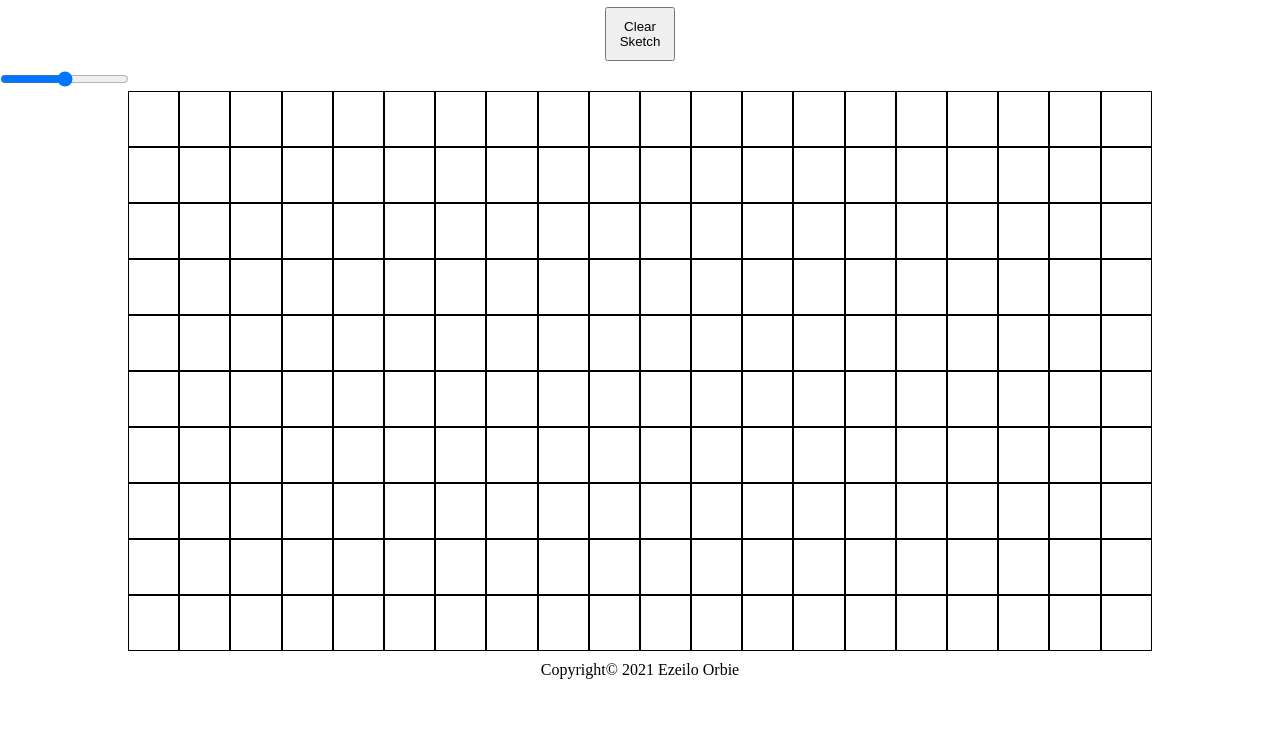
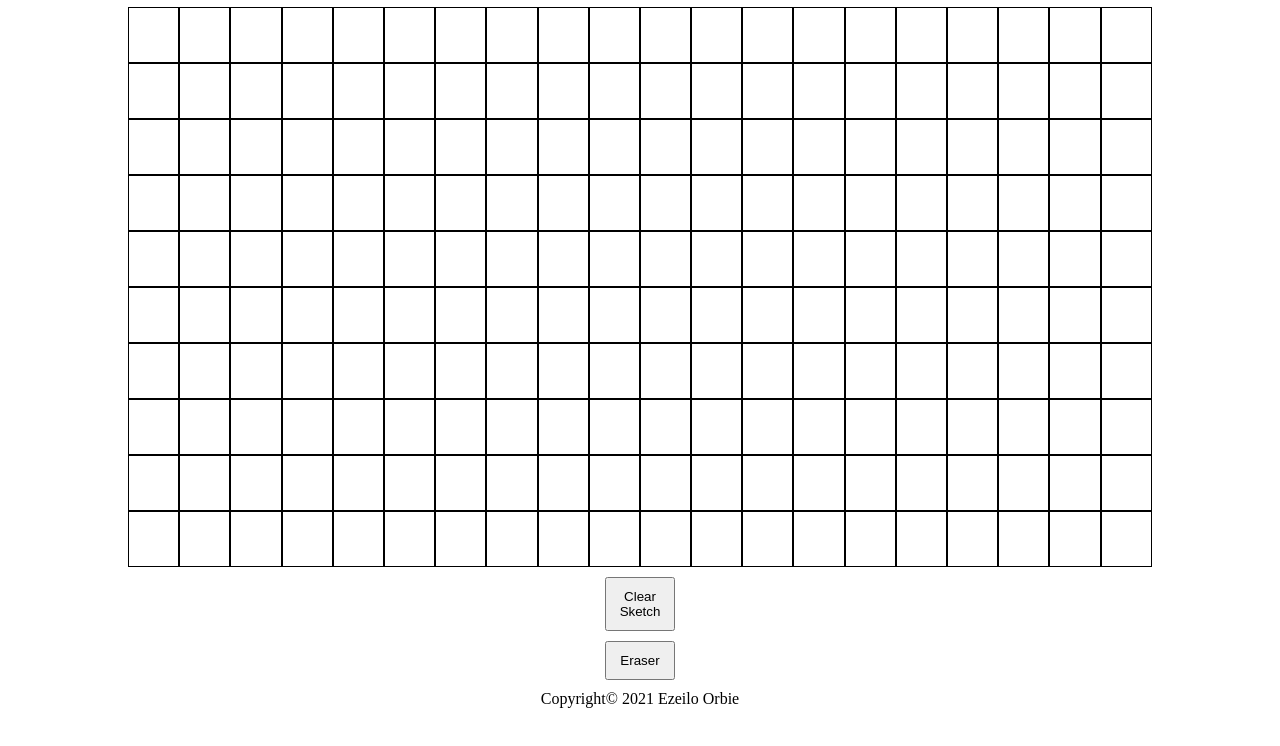
Before and after one commit to Moween/etch-a-sketch, a website: page index.html in a window 1280 px wide. Shown: the part 60-806 px from the top of the page. Drawn offline with Linux system fonts and the light colour scheme.

Commit message:
Reposition  buttons container

```diff
--- a/index.html
+++ b/index.html
@@ -13,12 +13,12 @@
     <h1 class="heading">Etch A Sketch</h1>
   </header>
   <main>
-    <div class="">
-      <button class="clear-btn" type="button">Clear Sketch</button>
-      <input type="range">
-    </div>
     <div class="container">
 
+    </div>
+    <div class="btns-container">
+      <button class="clear-btn" type="reset">Clear Sketch</button>
+      <button type="button" id="erase-btn" class="clear-btn">Eraser</button>
     </div>
   </main>
   <footer>
```
